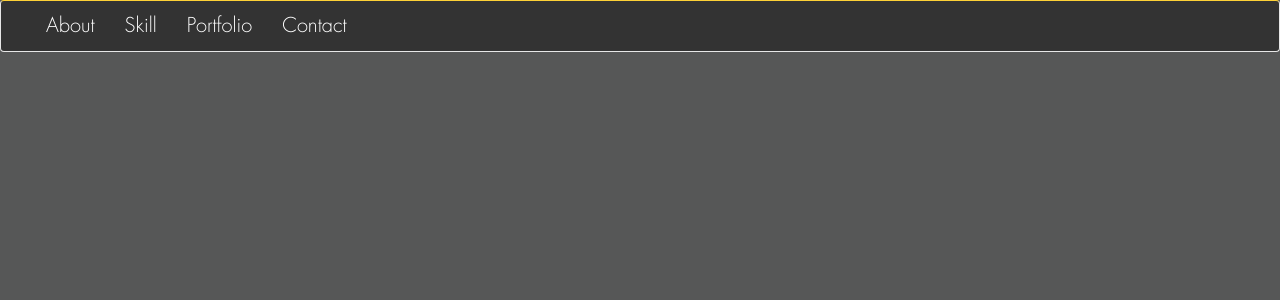
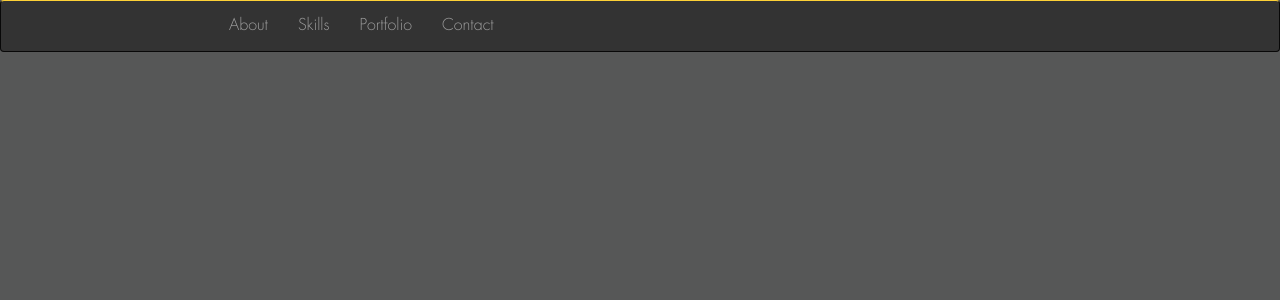
Before and after one commit to Seanskiver/nate-piscitelli-portfolio, a PHP site: template views/nav.php in a window 1280 px wide. Shown: the top 300 px of the page. Run offline with PHP 8.4, Linux system fonts and the light colour scheme; the template is opened without the code that fills it, so the values that code supplies are empty.

Commit message:
Fixed navigation

```diff
--- a/css/style.css
+++ b/css/style.css
@@ -82,7 +82,9 @@ body, html {
     font-size: 20px;
 }
 
-
+#navbar {
+    width: 100%;
+}
 
 /************************************* NAV  */
 
--- a/views/nav.php
+++ b/views/nav.php
@@ -10,13 +10,35 @@
     <!--</div>-->
 
 
-    <div id="navbar" class="col-lg-12 col-md-12 col-sm-12 navbar navbar-default">
-        <div id="navbar-container" class="col-lg-6 ">
-            <ul id="nav-list" class="nav navbar-nav">
+    <!--<div id="navbar" class="col-lg-12 col-md-12 col-sm-12 navbar navbar-default">-->
+    <!--    <div id="navbar-container" class="col-lg-6 ">-->
+    <!--        <ul id="nav-list" class="nav navbar-nav">-->
+    <!--            <li class="nav-link" data-link="about"><a href="#about-container">About</a></li>-->
+    <!--            <li class="nav-link" data-link="skill"><a href="#skills">Skills</a></li>-->
+    <!--            <li class="nav-link" data-link="portfolio"><a href="#portolio-container">Portfolio</a></li>-->
+    <!--            <li class="nav-link" data-link="contact"><a href="#contact">Contact</a></li>-->
+    <!--        </ul>            -->
+    <!--    </div>-->
+    <!--</div>-->
+
+
+<nav class="navbar navbar-inverse" id="navbar" role="navigation">
+        <div class="navbar-header col-lg-2 col-md-2 col-sm-3" >
+            <button type="button" class="navbar-toggle collapsed" data-toggle="collapse" data-target="#bs-example-navbar-collapse-1">
+                <span class="sr-only">Toggle navigation</span>
+                <span class="icon-bar"></span>
+                <span class="icon-bar"></span>
+                <span class="icon-bar"></span>
+            </button>
+        </div>
+
+        <!-- Collect the nav links, forms, and other content for toggling -->
+        <div class="collapse navbar-collapse" id="bs-example-navbar-collapse-1">
+            <ul class="nav navbar-nav">
                 <li class="nav-link" data-link="about"><a href="#about-container">About</a></li>
-                <li class="nav-link" data-link="skill"><a href="#skills">Skill</a></li>
+                <li class="nav-link" data-link="skill"><a href="#skills">Skills</a></li>
                 <li class="nav-link" data-link="portfolio"><a href="#portolio-container">Portfolio</a></li>
                 <li class="nav-link" data-link="contact"><a href="#contact">Contact</a></li>
             </ul>
         </div>
-    </div>
+</nav>
```
Also changed, not shown: .c9/metadata/workspace/css/style.css (+1 -1 lines), .c9/metadata/workspace/mail.php (+1 -1 lines), .c9/metadata/workspace/views/mailForm.php (+1 -1 lines), .c9/metadata/workspace/scripts/mailScript.js, img/preloader.gif (added), 2 other files.
